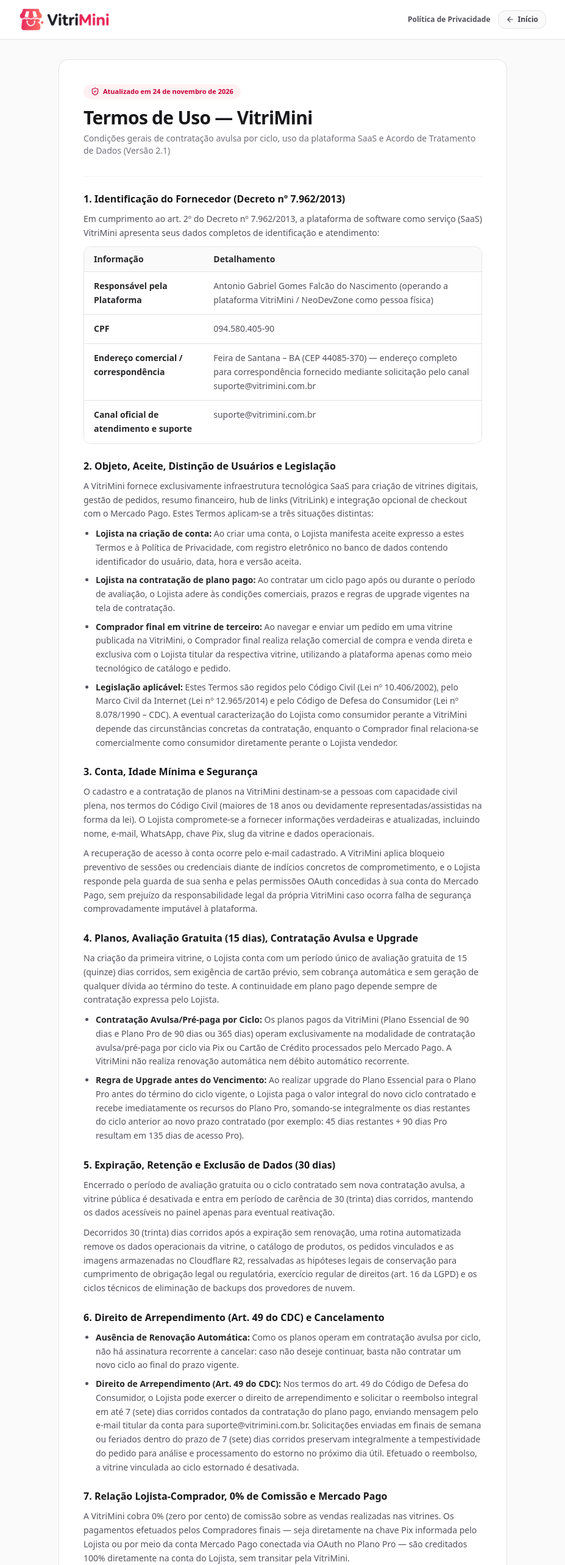
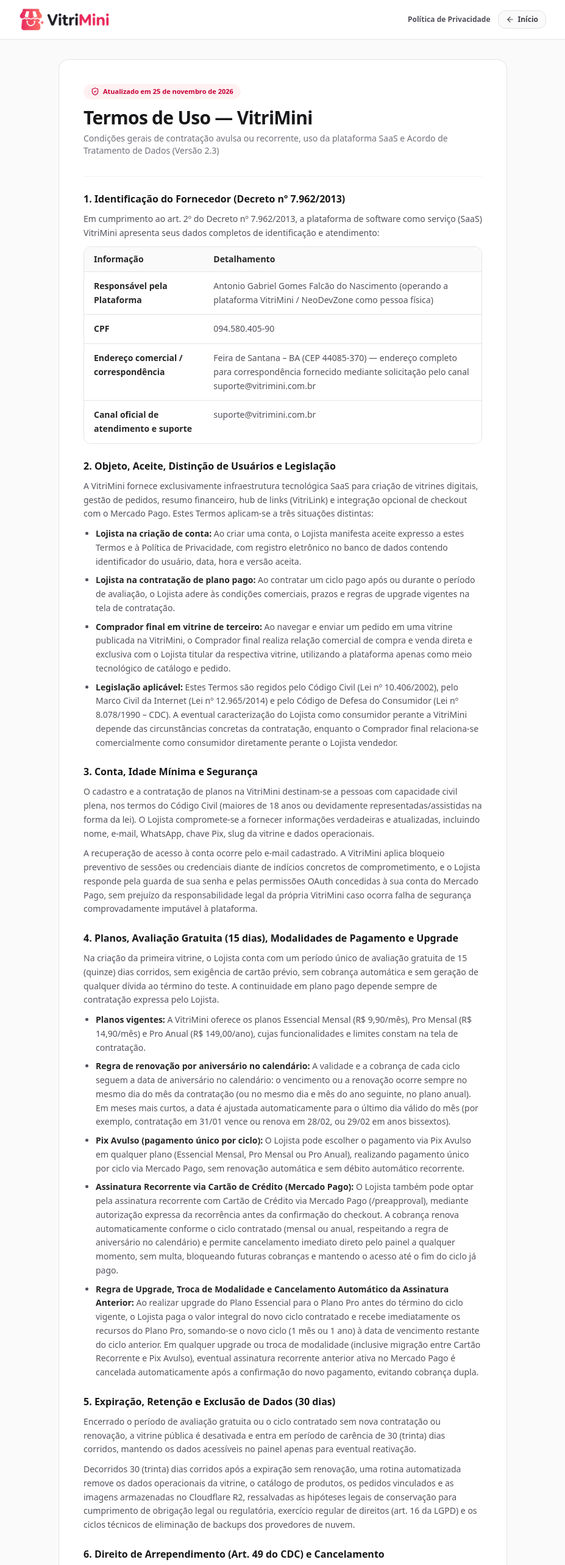
Before and after one commit to copperlamb78/vitrimini, a React (Vite) app in the folder frontend/: page /termos in a window 1280 px wide. Shown: the top 2566 px of the page at 61% size, without its empty margins (176-1103 px from the left). Built offline with nearby package versions, Linux system fonts and the light colour scheme; no server answers.

Commit message:
chore: update legalDocs.ts

```diff
--- a/frontend/src/data/legalDocs.ts
+++ b/frontend/src/data/legalDocs.ts
@@ -23,8 +23,8 @@ export const LEGAL_DOCS: Record<'terms' | 'privacy', LegalDocument> = {
   terms: {
     title: 'Termos de Uso — VitriMini',
     subtitle:
-      'Condições gerais de contratação avulsa por ciclo, uso da plataforma SaaS e Acordo de Tratamento de Dados (Versão 2.1)',
-    updatedAt: '24 de novembro de 2026',
+      'Condições gerais de contratação avulsa ou recorrente, uso da plataforma SaaS e Acordo de Tratamento de Dados (Versão 2.3)',
+    updatedAt: '25 de novembro de 2026',
     sections: [
       {
         number: '1',
@@ -86,18 +86,30 @@ export const LEGAL_DOCS: Record<'terms' | 'privacy', LegalDocument> = {
       },
       {
         number: '4',
-        title: 'Planos, Avaliação Gratuita (15 dias), Contratação Avulsa e Upgrade',
+        title: 'Planos, Avaliação Gratuita (15 dias), Modalidades de Pagamento e Upgrade',
         paragraphs: [
           'Na criação da primeira vitrine, o Lojista conta com um período único de avaliação gratuita de 15 (quinze) dias corridos, sem exigência de cartão prévio, sem cobrança automática e sem geração de qualquer dívida ao término do teste. A continuidade em plano pago depende sempre de contratação expressa pelo Lojista.',
         ],
         bullets: [
           {
-            boldPrefix: 'Contratação Avulsa/Pré-paga por Ciclo:',
-            text: 'Os planos pagos da VitriMini (Plano Essencial de 90 dias e Plano Pro de 90 dias ou 365 dias) operam exclusivamente na modalidade de contratação avulsa/pré-paga por ciclo via Pix ou Cartão de Crédito processados pelo Mercado Pago. A VitriMini não realiza renovação automática nem débito automático recorrente.',
+            boldPrefix: 'Planos vigentes:',
+            text: 'A VitriMini oferece os planos Essencial Mensal (R$ 9,90/mês), Pro Mensal (R$ 14,90/mês) e Pro Anual (R$ 149,00/ano), cujas funcionalidades e limites constam na tela de contratação.',
           },
           {
-            boldPrefix: 'Regra de Upgrade antes do Vencimento:',
-            text: 'Ao realizar upgrade do Plano Essencial para o Plano Pro antes do término do ciclo vigente, o Lojista paga o valor integral do novo ciclo contratado e recebe imediatamente os recursos do Plano Pro, somando-se integralmente os dias restantes do ciclo anterior ao novo prazo contratado (por exemplo: 45 dias restantes + 90 dias Pro resultam em 135 dias de acesso Pro).',
+            boldPrefix: 'Regra de renovação por aniversário no calendário:',
+            text: 'A validade e a cobrança de cada ciclo seguem a data de aniversário no calendário: o vencimento ou a renovação ocorre sempre no mesmo dia do mês da contratação (ou no mesmo dia e mês do ano seguinte, no plano anual). Em meses mais curtos, a data é ajustada automaticamente para o último dia válido do mês (por exemplo, contratação em 31/01 vence ou renova em 28/02, ou 29/02 em anos bissextos).',
+          },
+          {
+            boldPrefix: 'Pix Avulso (pagamento único por ciclo):',
+            text: 'O Lojista pode escolher o pagamento via Pix Avulso em qualquer plano (Essencial Mensal, Pro Mensal ou Pro Anual), realizando pagamento único por ciclo via Mercado Pago, sem renovação automática e sem débito automático recorrente.',
+          },
+          {
+            boldPrefix: 'Assinatura Recorrente via Cartão de Crédito (Mercado Pago):',
+            text: 'O Lojista também pode optar pela assinatura recorrente com Cartão de Crédito via Mercado Pago (/preapproval), mediante autorização expressa da recorrência antes da confirmação do checkout. A cobrança renova automaticamente conforme o ciclo contratado (mensal ou anual, respeitando a regra de aniversário no calendário) e permite cancelamento imediato direto pelo painel a qualquer momento, sem multa, bloqueando futuras cobranças e mantendo o acesso até o fim do ciclo já pago.',
+          },
+          {
+            boldPrefix: 'Regra de Upgrade, Troca de Modalidade e Cancelamento Automático da Assinatura Anterior:',
+            text: 'Ao realizar upgrade do Plano Essencial para o Plano Pro antes do término do ciclo vigente, o Lojista paga o valor integral do novo ciclo contratado e recebe imediatamente os recursos do Plano Pro, somando-se o novo ciclo (1 mês ou 1 ano) à data de vencimento restante do ciclo anterior. Em qualquer upgrade ou troca de modalidade (inclusive migração entre Cartão Recorrente e Pix Avulso), eventual assinatura recorrente anterior ativa no Mercado Pago é cancelada automaticamente após a confirmação do novo pagamento, evitando cobrança dupla.',
           },
         ],
       },
@@ -105,7 +117,7 @@ export const LEGAL_DOCS: Record<'terms' | 'privacy', LegalDocument> = {
         number: '5',
         title: 'Expiração, Retenção e Exclusão de Dados (30 dias)',
         paragraphs: [
-          'Encerrado o período de avaliação gratuita ou o ciclo contratado sem nova contratação avulsa, a vitrine pública é desativada e entra em período de carência de 30 (trinta) dias corridos, mantendo os dados acessíveis no painel apenas para eventual reativação.',
+          'Encerrado o período de avaliação gratuita ou o ciclo contratado sem nova contratação ou renovação, a vitrine pública é desativada e entra em período de carência de 30 (trinta) dias corridos, mantendo os dados acessíveis no painel apenas para eventual reativação.',
           'Decorridos 30 (trinta) dias corridos após a expiração sem renovação, uma rotina automatizada remove os dados operacionais da vitrine, o catálogo de produtos, os pedidos vinculados e as imagens armazenadas no Cloudflare R2, ressalvadas as hipóteses legais de conservação para cumprimento de obrigação legal ou regulatória, exercício regular de direitos (art. 16 da LGPD) e os ciclos técnicos de eliminação de backups dos provedores de nuvem.',
         ],
       },
@@ -114,12 +126,12 @@ export const LEGAL_DOCS: Record<'terms' | 'privacy', LegalDocument> = {
         title: 'Direito de Arrependimento (Art. 49 do CDC) e Cancelamento',
         bullets: [
           {
-            boldPrefix: 'Ausência de Renovação Automática:',
-            text: 'Como os planos operam em contratação avulsa por ciclo, não há assinatura recorrente a cancelar: caso não deseje continuar, basta não contratar um novo ciclo ao final do prazo vigente.',
+            boldPrefix: 'Cancelamento conforme a modalidade contratada:',
+            text: 'No Pix Avulso, não há renovação automática: caso não deseje continuar, basta não contratar um novo ciclo ao final do prazo vigente. Na Assinatura Recorrente via Cartão de Crédito, o Lojista realiza o cancelamento direto pelo painel da VitriMini a qualquer momento, sem multa, com bloqueio imediato de futuras cobranças e manutenção integral do acesso até o término do período já pago.',
           },
           {
             boldPrefix: 'Direito de Arrependimento (Art. 49 do CDC):',
-            text: 'Nos termos do art. 49 do Código de Defesa do Consumidor, o Lojista pode exercer o direito de arrependimento e solicitar o reembolso integral em até 7 (sete) dias corridos contados da contratação do plano pago, enviando mensagem pelo e-mail titular da conta para suporte@vitrimini.com.br. Solicitações enviadas em finais de semana ou feriados dentro do prazo de 7 (sete) dias corridos preservam integralmente a tempestividade do pedido para análise e processamento do estorno no próximo dia útil. Efetuado o reembolso, a vitrine vinculada ao ciclo estornado é desativada.',
+            text: 'Nos termos do art. 49 do Código de Defesa do Consumidor, o Lojista pode exercer o direito de arrependimento e solicitar o reembolso integral em até 7 (sete) dias corridos contados da contratação do plano pago, diretamente pelo painel ou enviando mensagem pelo e-mail titular da conta para suporte@vitrimini.com.br. Solicitações enviadas em finais de semana ou feriados dentro do prazo de 7 (sete) dias corridos preservam integralmente a tempestividade do pedido para análise e processamento do estorno no próximo dia útil. Efetuado o reembolso, eventual assinatura recorrente vinculada é cancelada e a vitrine do ciclo estornado é desativada.',
           },
         ],
       },
@@ -183,8 +195,8 @@ export const LEGAL_DOCS: Record<'terms' | 'privacy', LegalDocument> = {
   privacy: {
     title: 'Política de Privacidade (LGPD) — VitriMini',
     subtitle:
-      'Transparência sobre o tratamento, bases legais, cookies, suboperadores e proteção de dados pessoais (Versão 2.1)',
-    updatedAt: '24 de novembro de 2026',
+      'Transparência sobre o tratamento, bases legais, cookies, suboperadores e proteção de dados pessoais (Versão 2.3)',
+    updatedAt: '25 de novembro de 2026',
     sections: [
       {
         number: '1',
@@ -220,8 +232,8 @@ export const LEGAL_DOCS: Record<'terms' | 'privacy', LegalDocument> = {
             text: 'A chave Pix cadastrada (que pode constituir dado pessoal, como CPF, e-mail ou número de telefone) é utilizada exclusivamente para exibição na vitrine e cálculo de sinal ao comprador, viabilizando o recebimento direto na conta do Lojista.',
           },
           {
-            boldPrefix: 'Credenciais OAuth e transações de planos (Execução de Contrato — Art. 7º, V e Obrigação Legal — Art. 7º, II):',
-            text: 'Tokens OAuth de integração com o Mercado Pago (criptografados em repouso) e metadados de contratação dos ciclos pagos (identificador da transação, status, valor e data). Finalidade: integração de checkout no Plano Pro, gestão de vigência e cumprimento de obrigações legais/fiscais.',
+            boldPrefix: 'Credenciais OAuth, assinaturas e transações de planos (Execução de Contrato — Art. 7º, V e Obrigação Legal — Art. 7º, II):',
+            text: 'Tokens OAuth de integração com o Mercado Pago (criptografados em repouso), identificador da assinatura recorrente (mpPreapprovalId), status da assinatura e histórico técnico de cobranças dos planos (CatalogPayment, com identificador de gateway, status, valor e data). Finalidade: integração de checkout no Plano Pro, gestão de vigência/renovação de planos e cumprimento de obrigações legais/fiscais.',
           },
           {
             boldPrefix: 'Dados de pedidos de Compradores finais (Execução de Contrato pelo Lojista — Art. 7º, V):',
@@ -238,7 +250,7 @@ export const LEGAL_DOCS: Record<'terms' | 'privacy', LegalDocument> = {
         title: 'Segurança Técnica e Delimitação PCI-DSS',
         paragraphs: [
           'A VitriMini adota controles técnicos proporcionais ao risco do serviço: senhas armazenadas exclusivamente com hash criptográfico bcrypt, refresh tokens protegidos com hash SHA-256 em cookies HttpOnly com atributos Secure e SameSite, tokens OAuth do Mercado Pago criptografados em repouso com AES-256-GCM, tráfego sob HTTPS/TLS e proteção por rate limiting.',
-          'A VitriMini não possui certificação PCI-DSS própria e não coleta nem armazena números completos de cartão de crédito ou códigos de segurança (CVV). Todo pagamento com cartão de crédito (tanto na contratação de planos da plataforma quanto nas vitrines conectadas ao Plano Pro) ocorre diretamente no ambiente próprio do Mercado Pago, armazenando-se na VitriMini apenas identificadores de transação, status e tokens OAuth.',
+          'A VitriMini não possui certificação PCI-DSS própria e não coleta nem armazena números de cartão de crédito ou códigos de segurança (CVV) em seus servidores. Tanto no Pix Avulso quanto na Assinatura Recorrente via Cartão de Crédito, a VitriMini redireciona o Lojista para o checkout hospedado do Mercado Pago (init_point), armazenando exclusivamente o identificador da assinatura (mpPreapprovalId), o status e o histórico técnico de cobranças (CatalogPayment), além dos tokens OAuth e identificadores de transação nas vitrines conectadas ao Plano Pro.',
         ],
       },
       {
```
